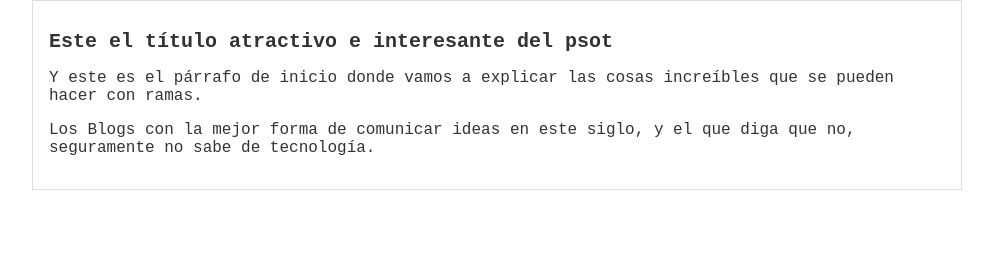
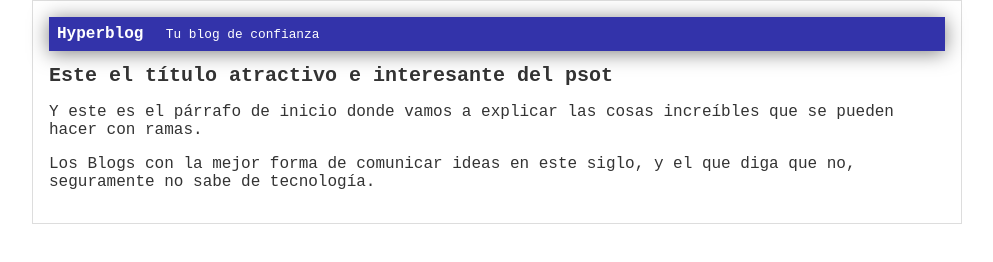
Before and after one commit to Jhonbuenovillarroel/Hyperblog, a plain HTML site: page index.html in a window 1280 px wide. Shown: the whole page, without its empty margins (143-1136 px from the left). Drawn offline with Linux system fonts and the light colour scheme.

Commit message:
Merge con cabecera

```diff
--- a/css/style.css
+++ b/css/style.css
@@ -5,6 +5,21 @@ body {
   font-size: 16px;
   margin: 0;
   padding: 0;
+}
+
+#cabecera {
+  background: #33a;
+  box-shadow: 0px 2px 20px 0px rgba(0, 0, 0, 0.5);
+  color: white;
+  font-weight: bold;
+  margin: 0;
+  padding: 0.5em;
+}
+
+#cabecera #tagline {
+  padding: 0 0 0 1em;
+  font-weight: normal;
+  font-size: 0.8em;
 }
 
 #container {
--- a/index.html
+++ b/index.html
@@ -7,6 +7,10 @@
   </head>
   <body>
     <div id="container">
+      <div id="cabecera">
+        Hyperblog
+        <span id="tagline">Tu blog de confianza</span>
+      </div>
       <div id="post">
         <h1>Este el título atractivo e interesante del psot</h1>
         <p>Y este es el párrafo de inicio donde vamos a explicar las cosas
```
